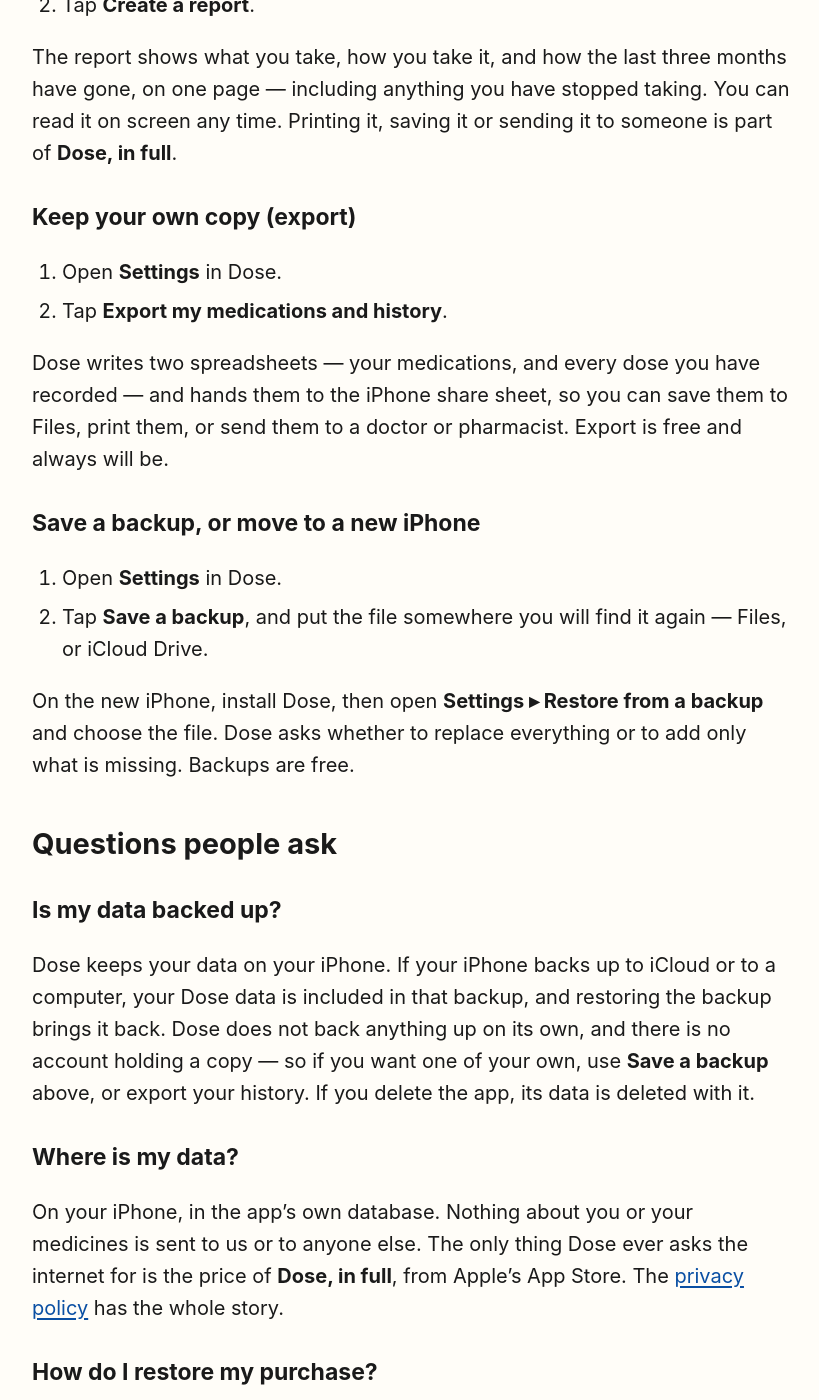
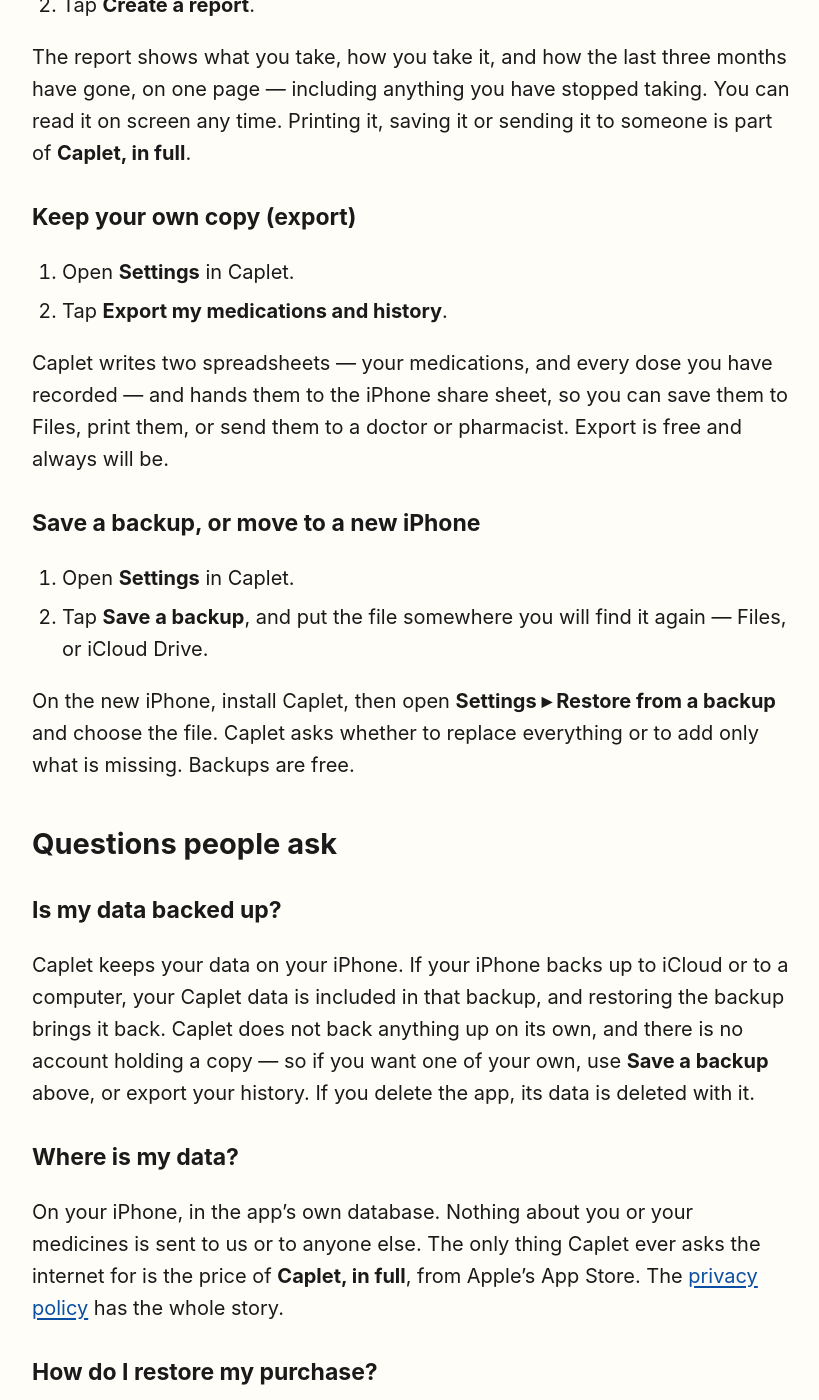
Before and after one commit to Enlitened/dose-support, a Jekyll site: the page built from index.md, in a window 1280 px wide and 1400 px high, scrolled down 2618 px. Shown: the whole window, without its empty margins (228-1047 px from the left). Built offline with Jekyll 4.4.1, drawn with Linux system fonts in a browser that asks for light colours; some of the changed text lies outside the part shown.

Commit message:
Rename the app to Caplet
Co-Authored-By: Claude Opus 5 (1M context) <noreply@anthropic.com>
Claude-Session: https://claude.ai/code/session_01LeybhcE9fDenRqZi7mowra

```diff
--- a/_config.yml
+++ b/_config.yml
@@ -1,8 +1,8 @@
 # GitHub Pages configuration for enlitened.github.io/dose-support.
 # No remote theme: _layouts/default.html is the whole design, on purpose —
 # large type, high contrast, nothing that moves.
-title: Dose
-description: Support and privacy policy for Dose, the pill reminder for iPhone.
+title: Caplet
+description: Support and privacy policy for Caplet, the pill reminder for iPhone.
 url: "https://enlitened.github.io"
 baseurl: "/dose-support"
 markdown: kramdown
--- a/_layouts/default.html
+++ b/_layouts/default.html
@@ -79,7 +79,7 @@
 </head>
 <body>
   <header>
-    <a class="brand" href="{{ '/' | relative_url }}">Dose</a>
+    <a class="brand" href="{{ '/' | relative_url }}">Caplet</a>
     <nav>
       <a href="{{ '/' | relative_url }}">Support</a>
       <a href="{{ '/privacy' | relative_url }}">Privacy policy</a>
@@ -89,7 +89,7 @@
     {{ content }}
   </main>
   <footer>
-    Dose is a personal record, not medical advice. Always follow the directions from your doctor or pharmacist.
+    Caplet is a personal record, not medical advice. Always follow the directions from your doctor or pharmacist.
   </footer>
 </body>
 </html>
--- a/index.md
+++ b/index.md
@@ -1,21 +1,21 @@
 ---
 layout: default
 title: Support
-description: How to use Dose, the pill reminder for iPhone, and answers to common questions.
+description: How to use Caplet, the pill reminder for iPhone, and answers to common questions.
 ---
 
-# Dose support
+# Caplet support
 
-Dose is a pill reminder and medication tracker for iPhone. It shows what you need
+Caplet is a pill reminder and medication tracker for iPhone. It shows what you need
 to take today, reminds you when each dose is due, and keeps a record of what you
 actually took — ready for the next time somebody asks.
 
 Everything stays on your phone. There is no account, no sign-in and no analytics.
-Dose is free for three medications; **Dose, in full** is a single payment that
+Caplet is free for three medications; **Caplet, in full** is a single payment that
 adds as many medications as you need and lets you share or print the report for
 your doctor. It is never a subscription.
 
-Dose is also on your wrist and on your Home Screen: there is an Apple Watch app,
+Caplet is also on your wrist and on your Home Screen: there is an Apple Watch app,
 and widgets for the Home Screen and the Lock Screen.
 
 **Requires iOS 26** or later, on iPhone. The watch app needs watchOS 26 on a
@@ -33,10 +33,10 @@ paired Apple Watch.
 ### Set reminders
 
 Reminders are part of each medicine's schedule. When you add or edit a medicine,
-choose the days and the times of day you take it, and Dose reminds you at each
-one. The first time you set a schedule, iPhone asks whether Dose may send you
+choose the days and the times of day you take it, and Caplet reminds you at each
+one. The first time you set a schedule, iPhone asks whether Caplet may send you
 notifications — tap **Allow**. If you said no, open the iPhone **Settings** app,
-find **Dose**, and turn **Notifications** on.
+find **Caplet**, and turn **Notifications** on.
 
 A reminder can be answered without opening the app: press and hold the
 notification to mark the dose taken, or to be reminded again in ten minutes.
@@ -50,27 +50,27 @@ it. A mistake can be taken back from the same place.
 
 ### Bring your medicines in from Health
 
-1. Open **Settings** in Dose.
+1. Open **Settings** in Caplet.
 2. Tap **Import from Health**.
-3. iPhone asks which medications Dose may read. Choose the ones you want, then
-   pick them from the list Dose shows you.
+3. iPhone asks which medications Caplet may read. Choose the ones you want, then
+   pick them from the list Caplet shows you.
 
-Dose brings in their names, their reminder times, and the doses recorded in
+Caplet brings in their names, their reminder times, and the doses recorded in
 Health over the past year, so you do not have to type them again. It only ever
 reads from Health, and only when you tap that button.
 
 ### Put today's doses on your Home Screen
 
 Touch and hold an empty part of the Home Screen, tap **Edit ▸ Add Widget**, find
-**Dose**, and choose a size. The same widget can go on the Lock Screen: touch and
+**Caplet**, and choose a size. The same widget can go on the Lock Screen: touch and
 hold the Lock Screen, tap **Customise**, then **Add widgets**.
 
 The widget shows what is due next, and you can take a dose from it without
 opening the app.
 
-### Use Dose on your Apple Watch
+### Use Caplet on your Apple Watch
 
-If your watch is paired with your iPhone, Dose installs on it automatically —
+If your watch is paired with your iPhone, Caplet installs on it automatically —
 check **Watch ▸ All Apps** on your iPhone if you do not see it. It lists today's
 doses and lets you take or skip each one; what you tap on the watch goes straight
 back to your iPhone.
@@ -83,41 +83,41 @@ them in a shortcut or an automation of your own.
 
 ### Make the report for your doctor
 
-1. Open **Settings** in Dose.
+1. Open **Settings** in Caplet.
 2. Tap **Create a report**.
 
 The report shows what you take, how you take it, and how the last three months
 have gone, on one page — including anything you have stopped taking. You can
 read it on screen any time. Printing it, saving it or sending it to someone is
-part of **Dose, in full**.
+part of **Caplet, in full**.
 
 ### Keep your own copy (export)
 
-1. Open **Settings** in Dose.
+1. Open **Settings** in Caplet.
 2. Tap **Export my medications and history**.
 
-Dose writes two spreadsheets — your medications, and every dose you have
+Caplet writes two spreadsheets — your medications, and every dose you have
 recorded — and hands them to the iPhone share sheet, so you can save them to
 Files, print them, or send them to a doctor or pharmacist. Export is free and
 always will be.
 
 ### Save a backup, or move to a new iPhone
 
-1. Open **Settings** in Dose.
+1. Open **Settings** in Caplet.
 2. Tap **Save a backup**, and put the file somewhere you will find it again —
    Files, or iCloud Drive.
 
-On the new iPhone, install Dose, then open **Settings ▸ Restore from a backup**
-and choose the file. Dose asks whether to replace everything or to add only what
+On the new iPhone, install Caplet, then open **Settings ▸ Restore from a backup**
+and choose the file. Caplet asks whether to replace everything or to add only what
 is missing. Backups are free.
 
 ## Questions people ask
 
 ### Is my data backed up?
 
-Dose keeps your data on your iPhone. If your iPhone backs up to iCloud or to a
-computer, your Dose data is included in that backup, and restoring the backup
-brings it back. Dose does not back anything up on its own, and there is no
+Caplet keeps your data on your iPhone. If your iPhone backs up to iCloud or to a
+computer, your Caplet data is included in that backup, and restoring the backup
+brings it back. Caplet does not back anything up on its own, and there is no
 account holding a copy — so if you want one of your own, use **Save a backup**
 above, or export your history. If you delete the app, its data is deleted
 with it.
@@ -125,14 +125,14 @@ with it.
 ### Where is my data?
 
 On your iPhone, in the app's own database. Nothing about you or your medicines is
-sent to us or to anyone else. The only thing Dose ever asks the internet for is
-the price of **Dose, in full**, from Apple's App Store. The
+sent to us or to anyone else. The only thing Caplet ever asks the internet for is
+the price of **Caplet, in full**, from Apple's App Store. The
 [privacy policy]({{ '/privacy' | relative_url }}) has the whole story.
 
 ### How do I restore my purchase?
 
-If you bought **Dose, in full** and it is not showing — a new iPhone, say, or
-after reinstalling — open **Settings** in Dose and tap **Restore purchase**. Make
+If you bought **Caplet, in full** and it is not showing — a new iPhone, say, or
+after reinstalling — open **Settings** in Caplet and tap **Restore purchase**. Make
 sure you are signed in to the App Store with the same Apple Account you bought it
 with. The purchase can also be shared with your family through Family Sharing.
 
@@ -140,9 +140,9 @@ with. The purchase can also be shared with your family through Family Sharing.
 
 No. There is nothing to sign up for and nothing to sign in to.
 
-### Does Dose give medical advice?
+### Does Caplet give medical advice?
 
-No. Dose is a personal record of what you have been told to take and what you
+No. Caplet is a personal record of what you have been told to take and what you
 took. It does not diagnose, treat or recommend. Always follow the directions from
 your doctor or pharmacist.
 
```
Also changed, not shown: privacy.md (+24 -24 lines).
